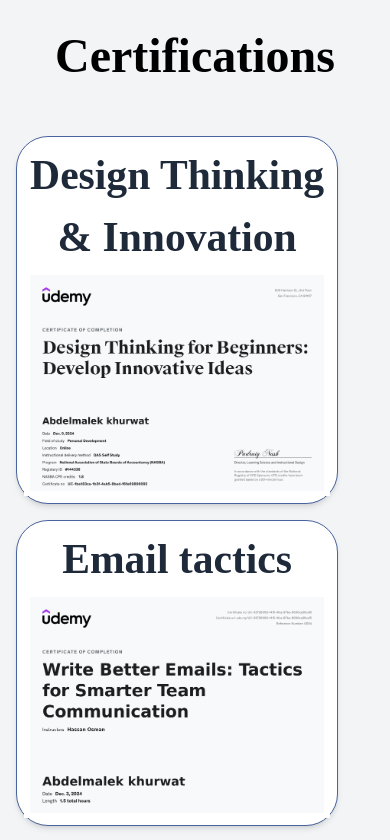
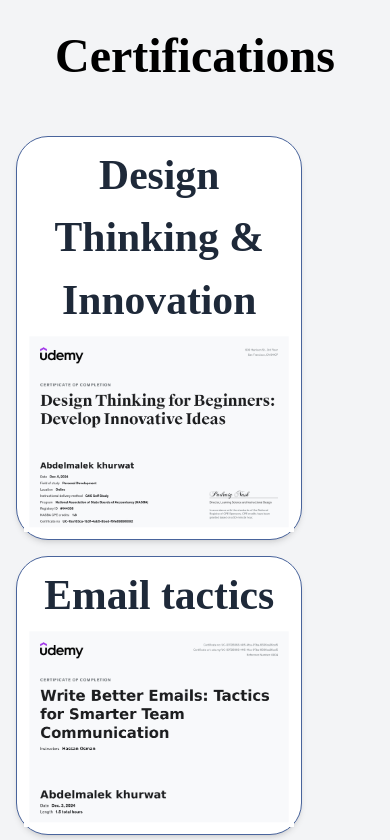
Before and after one commit to abdullmalekl/protofolio, a React (Create React App) app: page / in a window 390 px wide. Shown: the part 2600-3440 px from the top of the page. Built offline with nearby package versions, Linux system fonts and the light colour scheme.

Commit message:
last width setting

```diff
--- a/src/App.css
+++ b/src/App.css
@@ -237,7 +237,7 @@
 
 @media (max-width: 768px) {
   #Ccards{
-    max-width: 90%;
+    max-width: 80%;
 
   }
 }
```
Also changed, not shown: 6 other files (tests, documents, lock files or other folders).
